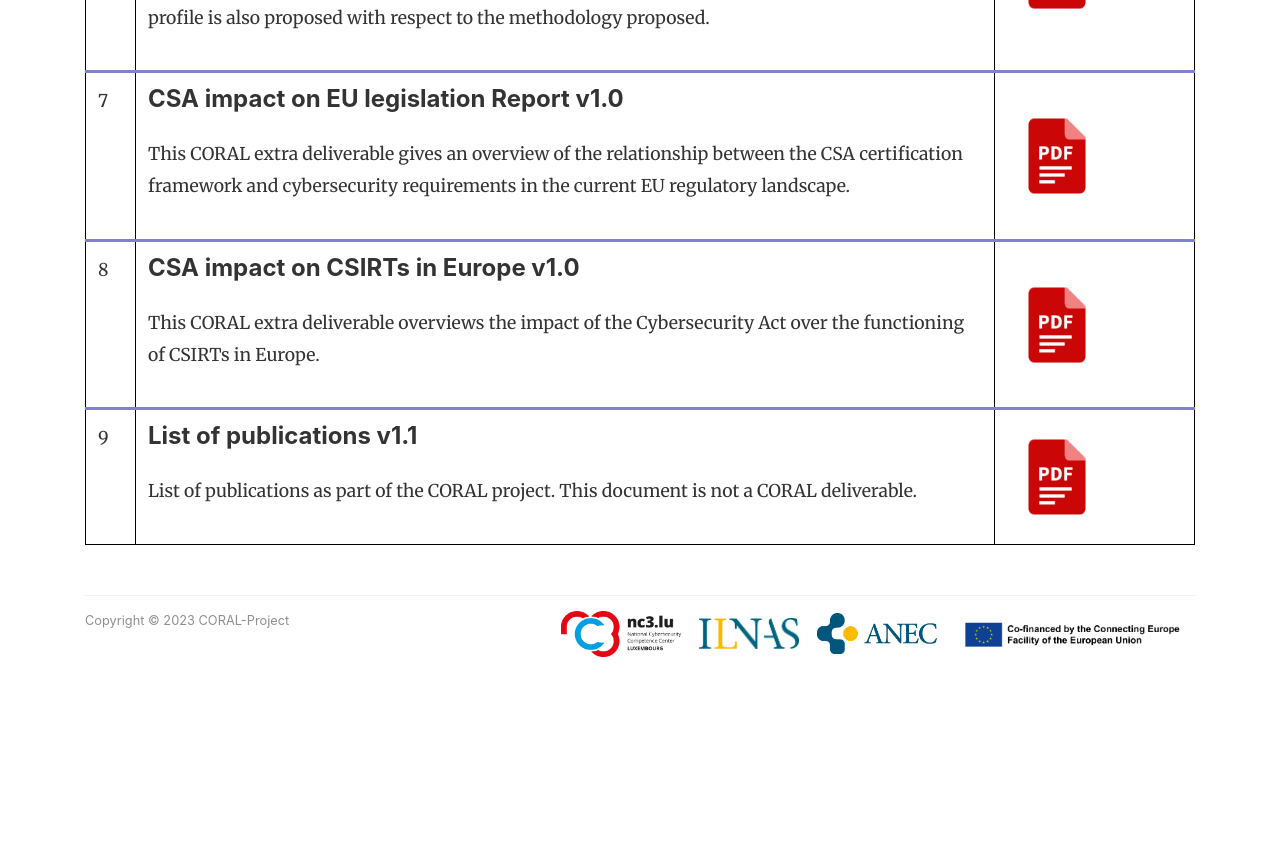
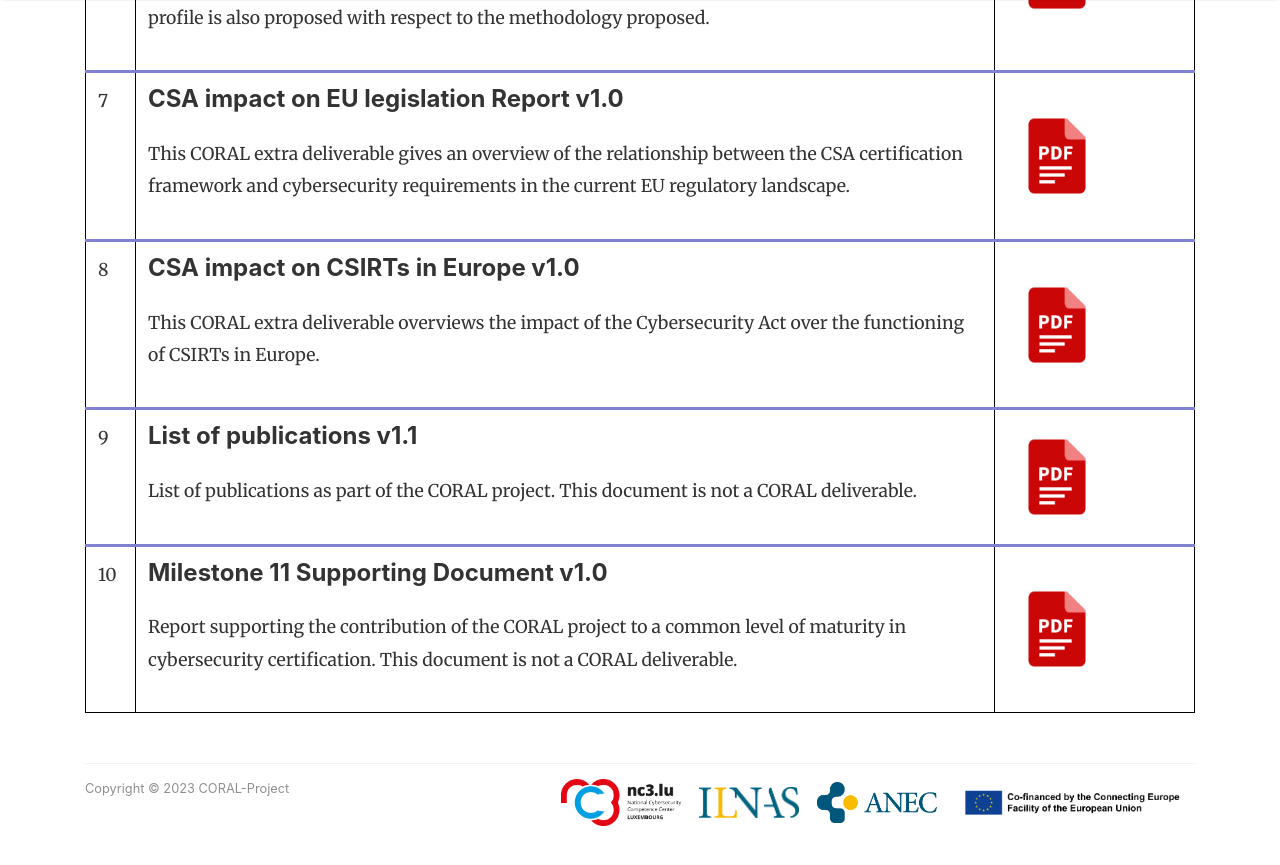
Before and after one commit to NC3-LU/coral-project, a Jekyll site: the page built from documentation.md, in a window 1280 px wide and 900 px high, scrolled down 1855 px. Shown: the top 865 px of the window. Built offline with Jekyll 4.4.1, drawn with Linux system fonts in a browser that asks for light colours; nearby versions of some CDN libraries; before the commit the page ends 2586 px from its top, so only the background shows below that.

Commit message:
added extra document on MS11

```diff
--- a/_data/documents.yml
+++ b/_data/documents.yml
@@ -45,3 +45,8 @@
   description: "List of publications as part of the CORAL project. This document is not a CORAL deliverable."
   date: 01/12/2023
   link: "/assets/docs/CORAL%20-%20Milestone10%20-%20Publication%20of%20news%20articles%20-%20v1.1.pdf"
+
+- title: Milestone 11 Supporting Document v1.0
+  description: "Report supporting the contribution of the CORAL project to a common level of maturity in cybersecurity certification. This document is not a CORAL deliverable."
+  date: 27/12/2023
+  link: "/assets/docs/CORAL%20-%20Milestone11%20-%20v1.0.pdf"
```
